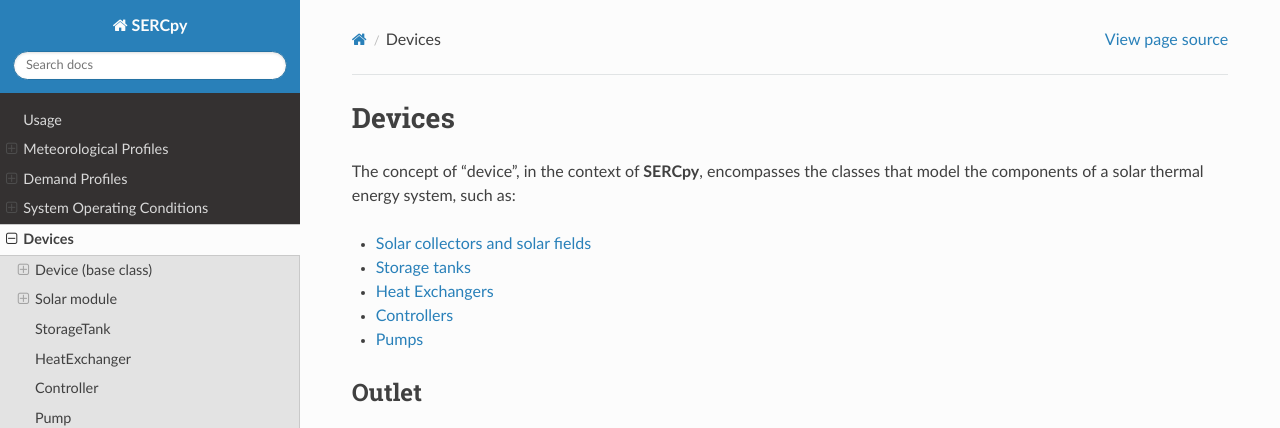
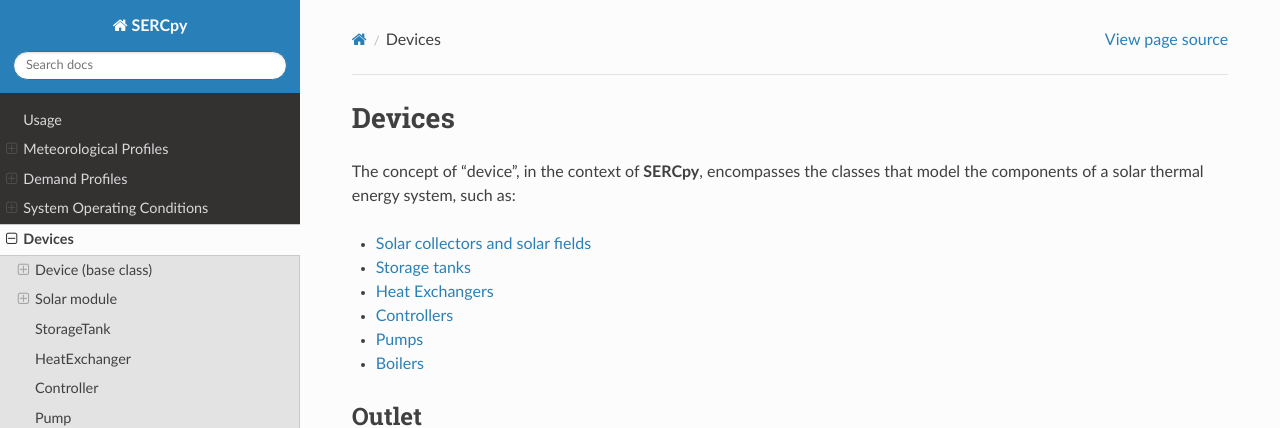
Before and after one commit to serc-chile/SERCpy, a Sphinx documentation site: the page built from docs/source/devices/devices.rst, in a window 1280 px wide, cut to the strip 0-428 px from the top of the page. Built offline with Sphinx 7.4.7 and the Read the Docs theme 3.1.0, drawn with Linux system fonts in a browser that asks for light colours; pages that are not in the unit, such as notebooks, are missing from menus.

Commit message:
Update devices.rst

```diff
--- a/docs/source/devices/devices.rst
+++ b/docs/source/devices/devices.rst
@@ -10,6 +10,7 @@ The concept of "device", in the context of **SERCpy**, encompasses the classes t
 - :doc:`Heat Exchangers <heat_exchanger/heat_exchanger_class>`
 - :doc:`Controllers <controller/controller>`
 - :doc:`Pumps <pump/pump>`
+- :doc:`Boilers <boiler/automatic_boiler_class>`
 
 .. toctree::
   :hidden:
```
Also changed, not shown: other parts of docs/source/devices/devices.rst (+1 -0 lines).
